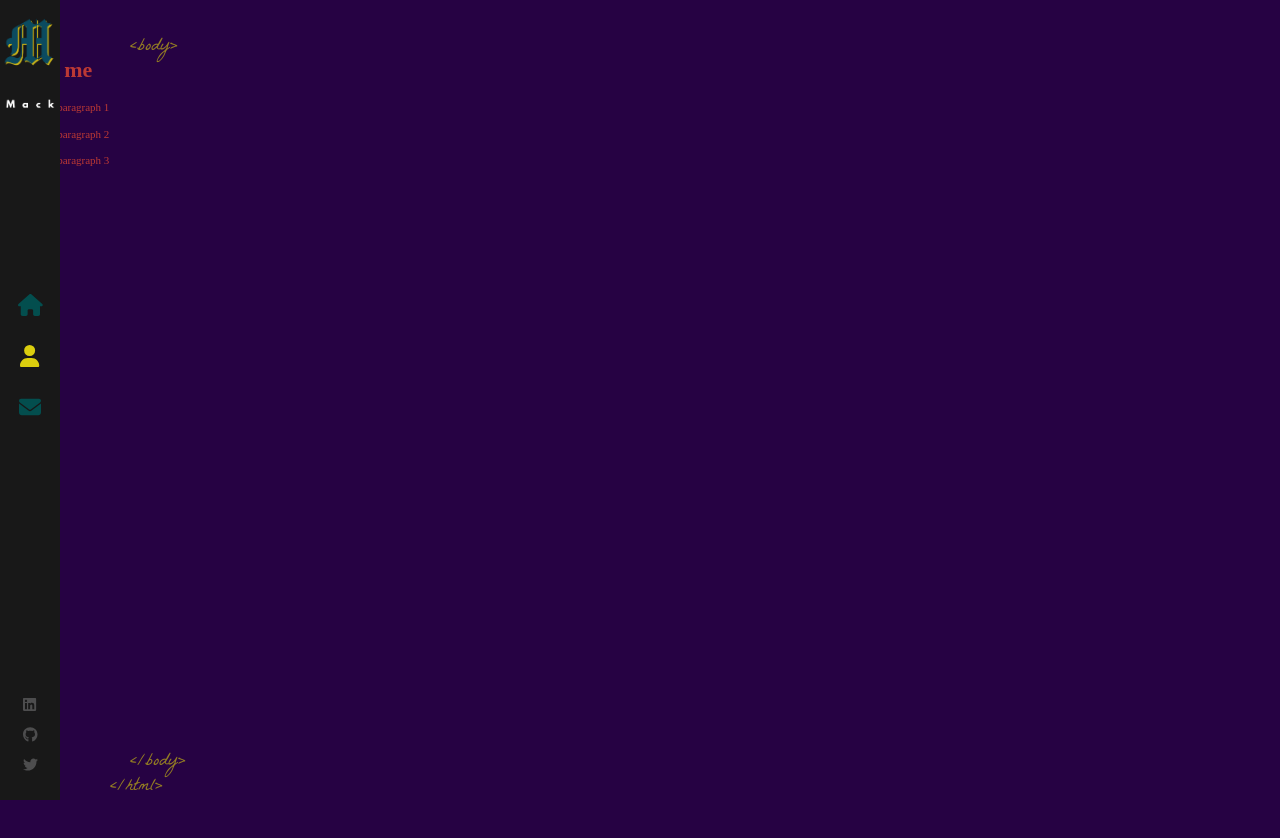
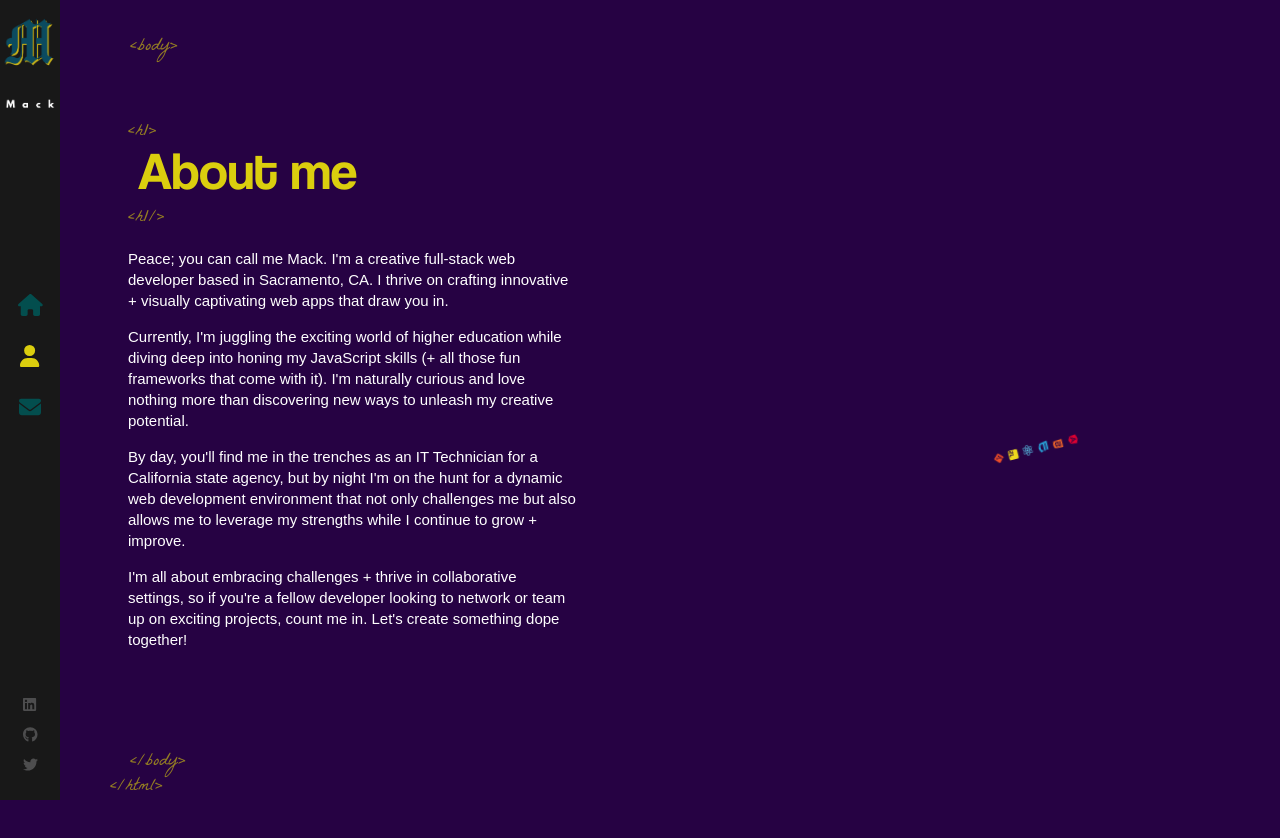
Before and after one commit to techmack92/personal-portfolio, a React (Create React App) app: page /about in a window 1280 px wide. Shown: the top 838 px of the page. Before the commit the page ends 804 px from the top, so only its background shows below. Built offline with nearby package versions, Linux system fonts and the light colour scheme.

Commit message:
added more info, elements and icons to About me; fixed some code in Home & Layout files; added animation to Aboutpage

```diff
--- a/src/components/About/index.js
+++ b/src/components/About/index.js
@@ -1,22 +1,68 @@
 import './index.scss'
 import AnimatedLetters from '../AnimatedLetters'
-
+import { useEffect, useState } from 'react'
+import { FontAwesomeIcon } from '@fortawesome/react-fontawesome'
+import { faAngular, faHtml5, faCss3, faReact, faJsSquare, faGitAlt } from '@fortawesome/free-brands-svg-icons'
 
 
 
 const About = () => {
+    const [letterClass, setLetterClass] = useState('text-animate')
+
+    useEffect(() => {
+        const timeoutId = setTimeout(() => {
+            setLetterClass('text-animate-hover')
+        }, 3000);
+
+        return () => clearTimeout(timeoutId); // Cleanup function
+    }, []);
+
     return (
         <div className='container about-page'>
-            <div className='tex-zone'>
+            <div className='text-zone'>
                 <h1>
                     <AnimatedLetters
+                    letterClass={letterClass}
                         strArray={['A', 'b', 'o', 'u', 't', ' ', 'm', 'e']}
                         index={15}
                     />
                 </h1>
-                <p>This is short paragraph 1</p>
-                <p>This is short paragraph 2</p>
-                <p>This is short paragraph 3</p>
+                <p>Peace; you can call me Mack. I'm a creative full-stack web developer based in Sacramento, CA. I thrive on crafting innovative + visually captivating web apps that draw you in.</p>
+                <p>Currently, I'm juggling the exciting world of higher education while diving deep into honing my JavaScript skills (+ all those fun frameworks that come with it). I'm
+                    naturally curious and love nothing more than discovering new ways to unleash my creative potential.</p>
+                <p>By day, you'll find me in the trenches as an IT Technician for a California state agency, but by night I'm on the hunt for a dynamic web development environment that
+                    not only challenges me but also allows me to leverage my strengths while I continue to grow + improve.</p>
+                <p>I'm all about embracing challenges + thrive in collaborative settings, so if you're a fellow developer looking to network or team up on exciting projects, count me in.
+                    Let's create something dope together!</p>
+            </div>
+
+            <div className='stage-cube-cont'>
+                <div className='cubespinner'>
+                    <div className='face1'>
+                        <FontAwesomeIcon icon={faAngular} color='#DD0031' />
+                    </div>
+
+                    <div className='face2'>
+                        <FontAwesomeIcon icon={faHtml5} color='#F06529' />
+                    </div>
+
+                    <div className='face3'>
+                        <FontAwesomeIcon icon={faCss3} color='#28A4D9' />
+                    </div>
+
+                    <div className='face4'>
+                        <FontAwesomeIcon icon={faReact} color='#5ED4F4' />
+                    </div>
+
+                    <div className='face5'>
+                        <FontAwesomeIcon icon={faJsSquare} color='#EFD81D' />
+                    </div>
+
+                    <div className='face6'>
+                        <FontAwesomeIcon icon={faGitAlt} color='#EC4D28' />
+                    </div>
+                </div>
+
             </div>
         </div>
     )
--- a/src/components/About/index.scss
+++ b/src/components/About/index.scss
@@ -0,0 +1,42 @@
+.stage-cube-cont {
+    width: 50%;
+    height: 100%;
+    top: 0;
+    padding-top: 18%;
+    margin-left: 0;
+    position: absolute;
+    right: 0;
+    overflow: hidden;
+}
+
+.cubespinner {
+    animation-name: spincube;
+    animation-timing-function: ease-in-out;
+    animation-iteration-count: infinite;
+    animation-duration: 12s;
+    transform-style: preserve-3d;
+    transform-origin: 100px 100px 0;
+    margin-left: calc(50% - 100px);
+}
+
+@keyframes spincube {
+    from,
+    to{
+        transform: rotateX(0deg) rotateY(0deg) rotateZ(0deg);
+    }
+    16% {
+        transform: rotateY(-90deg);
+    }
+    33% {
+        transform: rotateY(-90deg) rotateZ(90deg);
+    }
+    50% {
+        transform: rotateY(-180deg) rotateZ(-90deg);
+    }
+    66% {
+        transform: rotateY(-270deg) rotateZ(90deg);
+    }
+    83% {
+        transform: rotateY(900deg) rotateZ(90deg);
+    }
+}
--- a/src/components/Home/index.js
+++ b/src/components/Home/index.js
@@ -2,7 +2,7 @@ import LogoTitle from '../../assets/images/logo-m.png'
 import { Link } from 'react-router-dom'
 import './index.scss'
 import AnimatedLetters from '../AnimatedLetters'
-import { useState } from 'react'
+import { useState, useEffect } from 'react'
 import Logo from './Logo'
 
 
@@ -11,6 +11,13 @@ const Home = () => {
     const nameArray = ['a', 'c', 'k']
     const jobArray = ['f', 'r', 'e', 'e', 'l', 'a', 'n', 'c', 'e', ' ', 'd', 'e', 'v', 'e', 'l', 'o', 'p', 'e', 'r', '.']
 
+    useEffect(() => {
+        const timeoutId = setTimeout(() => {
+            setLetterClass('text-animate-hover')
+        }, 4000);
+
+        return () => clearTimeout(timeoutId); // Cleanup function
+    }, []);
 
     return (
         <div className="container home-page">
--- a/src/components/Home/index.scss
+++ b/src/components/Home/index.scss
@@ -70,7 +70,7 @@
         border: 1px solid #dbce0e;
         margin-top: 25px;
         float: left;
-        animation: fadeIn 1s 1.8s backwards;
+        animation: fadeInAnimation 1s 1.8s backwards;
         white-space: nowrap;
 
         &:hover {
--- a/src/components/Layout/index.scss
+++ b/src/components/Layout/index.scss
@@ -84,7 +84,7 @@
         }
 
         p {
-            font-style: 13px;
+            font-size: 15px;
             color: white;
             font-family: sans-serif;
             font-weight: 300;
@@ -94,6 +94,24 @@
             &:nth-of-type(1) {
                 animation-delay: 1.1s;
             }
+
+            &:nth-of-type(2) {
+                animation-delay: 1.2s;
+            }
+
+            &:nth-of-type(3) {
+                animation-delay: 1.3s;
+            }
+
+            &:nth-of-type(4) {
+                animation-delay: 1.4s;
+            }
+        }
+    }
+
+    .text-animate-hover {
+        &:hover {
+            color: white;
         }
     }
 }
```
